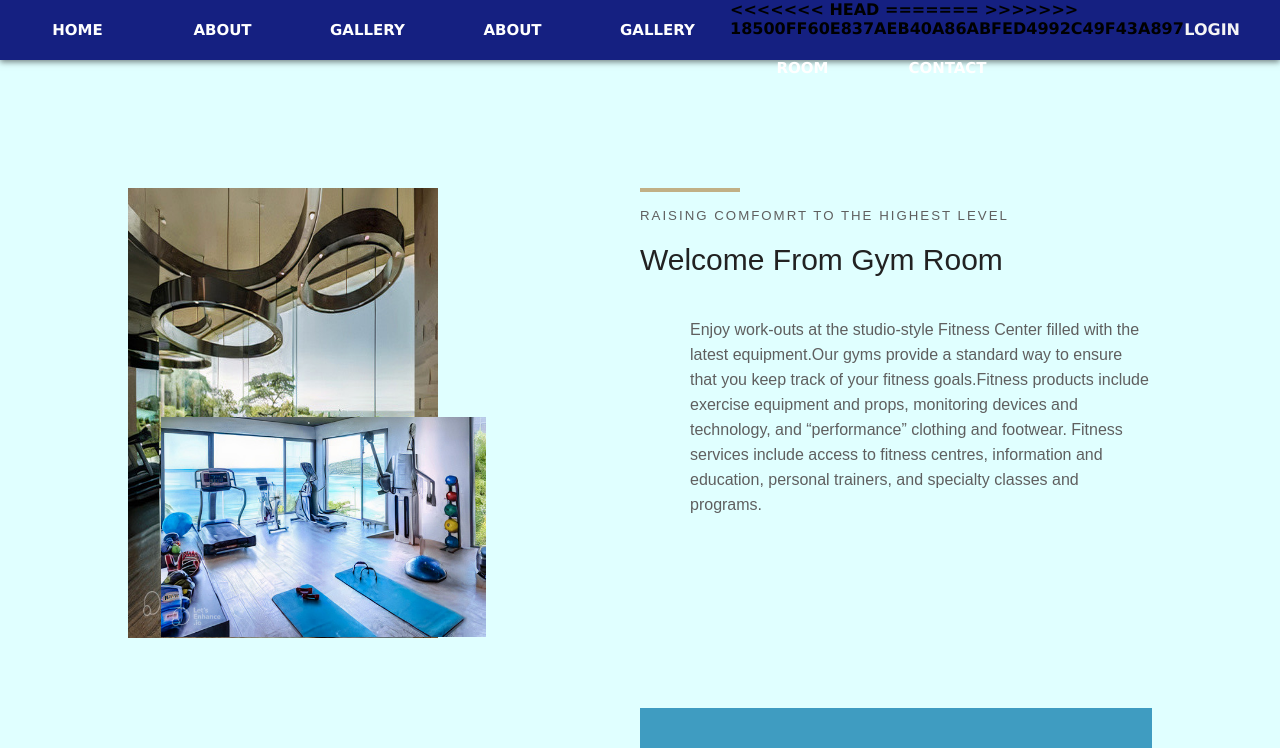
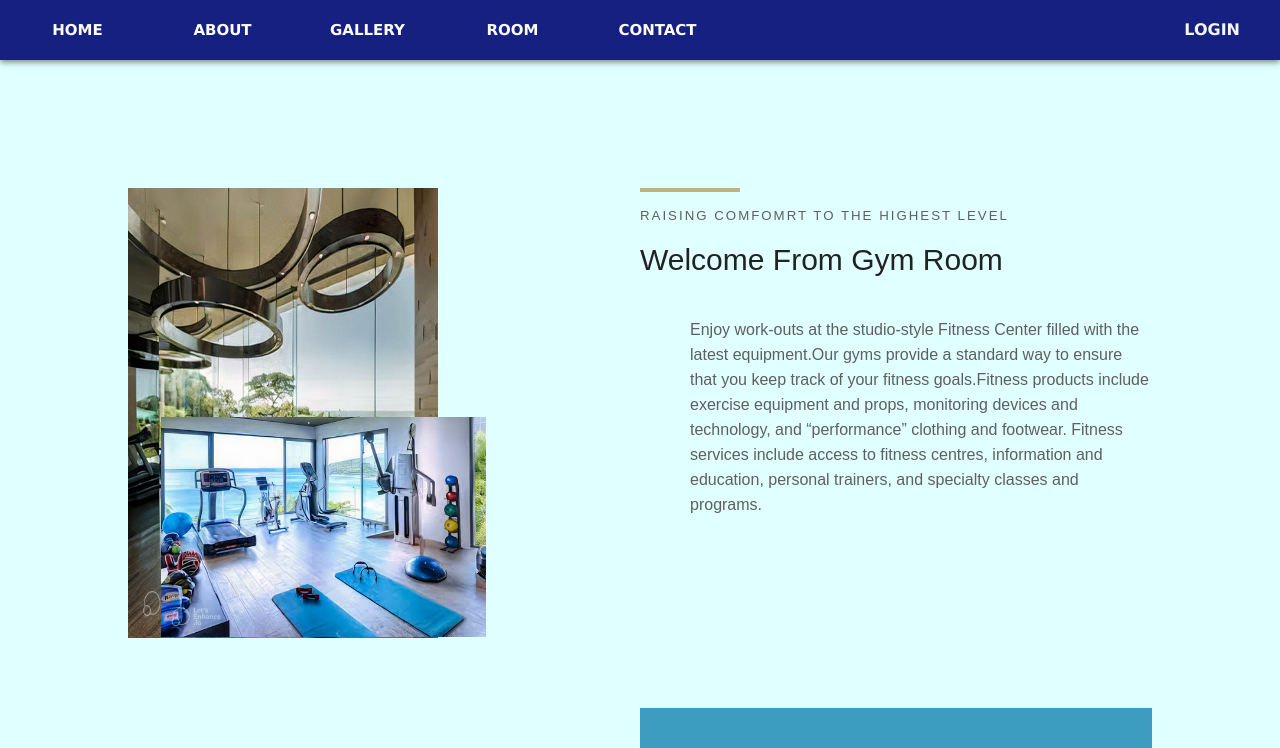
Before and after one commit to yoon-thiri04/Grand-Beach-hotel, a plain HTML site: page diamond.html in a window 1280 px wide. Shown: the top 748 px of the page. Drawn offline with nearby package versions, Linux system fonts and the light colour scheme.

Commit message:
third commit

```diff
--- a/diamond.html
+++ b/diamond.html
@@ -8,8 +8,6 @@
 	<link rel="stylesheet" type="text/css" href="Font/css/fontawesome.min.css">
   <link rel="stylesheet" type="text/css" href="Font/css/all.min.css">
     <link rel="stylesheet" href="https://pro.fontawesome.com/releases/v5.10.0/css/all.css" integrity="sha384-AYmEC3Yw5cVb3ZcuHtOA93w35dYTsvhLPVnYs9eStHfGJvOvKxVfELGroGkvsg+p" crossorigin="anonymous" />
-
-
   <link rel="stylesheet" href="https://cdnjs.cloudflare.com/ajax/libs/OwlCarousel2/2.3.4/assets/owl.carousel.css" integrity="sha512-UTNP5BXLIptsaj5WdKFrkFov94lDx+eBvbKyoe1YAfjeRPC+gT5kyZ10kOHCfNZqEui1sxmqvodNUx3KbuYI/A==" crossorigin="anonymous"
     referrerpolicy="no-referrer" />
   <link rel="stylesheet" href="https://cdnjs.cloudflare.com/ajax/libs/OwlCarousel2/2.3.4/assets/owl.theme.default.min.css" integrity="sha512-sMXtMNL1zRzolHYKEujM2AqCLUR9F2C4/05cdbxjjLSRvMQIciEPCQZo++nk7go3BtSuK9kfa/s+a4f4i5pLkw=="
@@ -23,18 +21,10 @@
       <div id="login"><a href="login.html">Login</a></div>
       <ul>
         <li><a href="index.html">Home</a></li>
-<<<<<<< HEAD
-        <li><a href="index.html">About</a></li>
-        <li><a href="index.html">Gallery</a></li>
-=======
-        <li><a href="#about">About</a></li>
-        <li><a href="#gallary">Gallery</a></li>
->>>>>>> 18500ff60e837aeb40a86abfed4992c49f43a897
+        <li><a href="index.html#about">About</a></li>
+        <li><a href="index.html#gallary">Gallery</a></li>
         <li><a href="Room.html">Room</a></li>
-
         <li><a href="Contact.html">Contact</a></li>
-
-
       </ul>
     </nav>
 
@@ -51,7 +41,6 @@
           <h5>RAISING COMFOMRT TO THE HIGHEST LEVEL</h5>
           <h2>Welcome From Gym Room</h2>
           <p> Enjoy work-outs at the studio-style Fitness Center filled with the latest equipment.Our gyms provide a standard way to ensure that you keep track of your fitness goals.Fitness products include exercise equipment and props, monitoring devices and technology, and “performance” clothing and footwear. Fitness services include access to fitness centres, information and education, personal trainers, and specialty classes and programs.</p>
-
         </div>
       </div>
     </div>
@@ -98,7 +87,6 @@
           <h5>RAISING COMFORT TO THE HIGHEST LEVEL</h5>
           <h2>We’ve Featured Oceanside Rooms</h2>
         </div>
-
       </div>
 <div class="content grid">
         <div class="box">
@@ -107,7 +95,6 @@
           </div>
           <div class="text">
             <h3>BEACH</h3>
-
           </div>
         </div>
         <div class="box">
@@ -164,10 +151,7 @@
       }
     }
   </script>
-
-
-
-  <section class="gallary mtop " id="gallary">
+<section class="gallary mtop " id="gallary">
     <div class="container">
       <div class="heading_top flex1">
         <div class="heading">
@@ -229,7 +213,6 @@
       }
     })
   </script>
-
     <footer class="footer">
     <div class="container_f">
       <div class="row">
@@ -267,8 +250,6 @@
                         <li><a href="Contact.html #Acc"><i class="fa-solid fa-arrow-right"></i>FAQ</a></li>
           </ul>
         </div>
-
-
       </div>
     </div>
 
```
